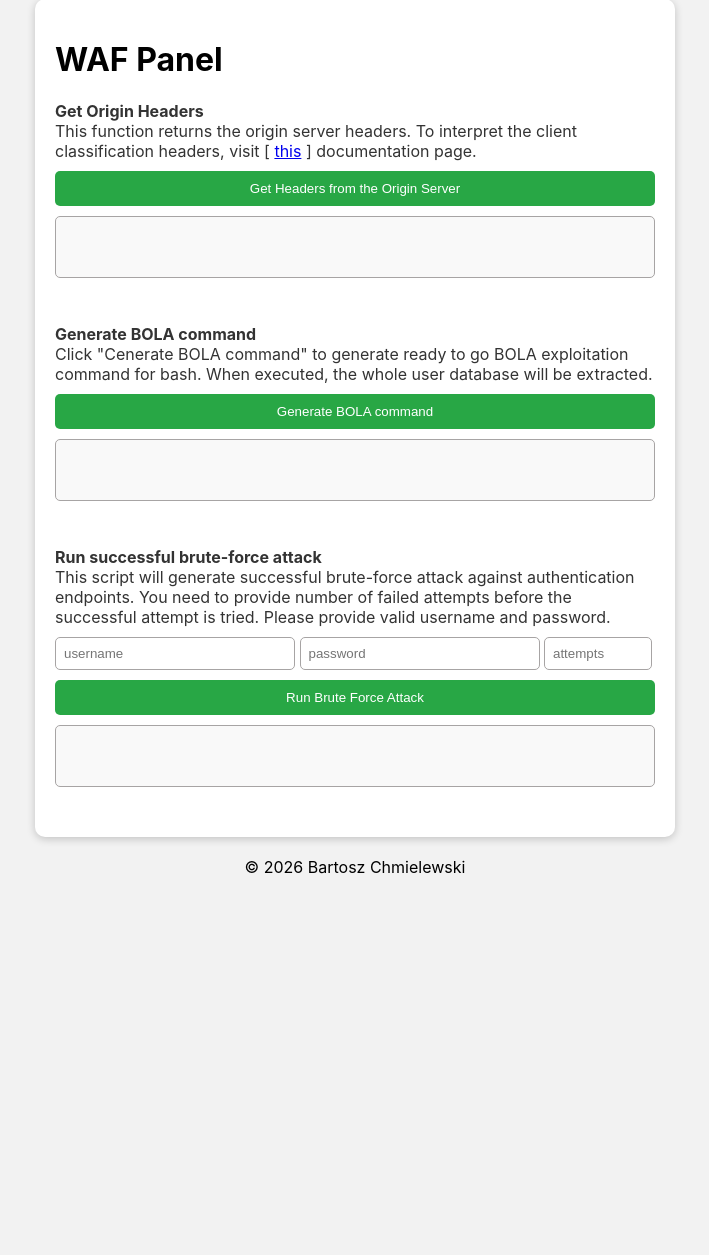
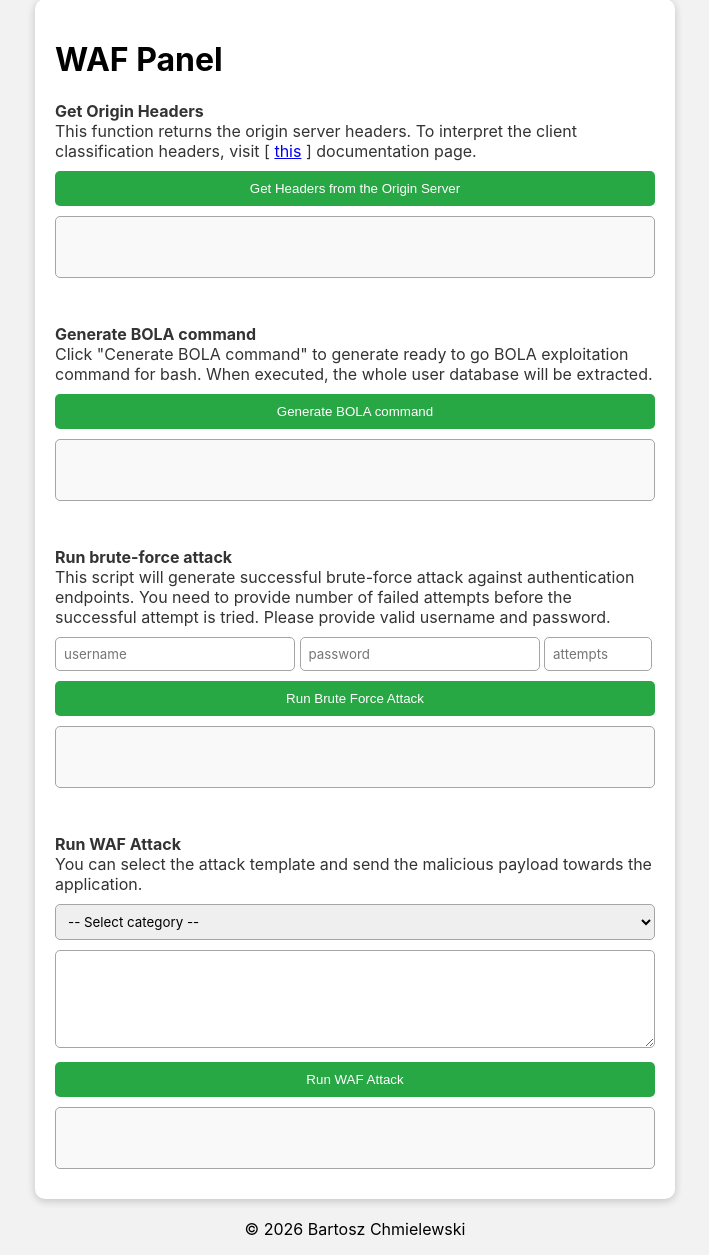
Before and after one commit to spmpl-pl/spm-web-lab, a Flask app: page /wafpanel in a window 1280 px wide. Shown: the part 106-1361 px from the top of the page, without its empty margins (285-994 px from the left). Before the commit the page ends 980 px from the top, so only its background shows below. Run offline with Flask 3, Linux system fonts and the light colour scheme.

Commit message:
WAF Attacks frontend

```diff
--- a/static/style.css
+++ b/static/style.css
@@ -145,11 +145,12 @@ h2 {
 
 input[type="text"],
 input[type="password"],
+select,
 textarea {
   width: 100%;
   padding: 8px;
   margin-bottom: 10px;
-
+  font-family: "Aptos", "Inter", "Segoe UI", Arial, sans-serif;
   border-radius: 5px;
   border: 1px solid #a7a4a4;
   box-sizing: border-box;
--- a/templates/wafpanel.html
+++ b/templates/wafpanel.html
@@ -30,7 +30,7 @@ content %}
 <br />
 
 <p>
-  <b>Run successful brute-force attack</b><br />
+  <b>Run brute-force attack</b><br />
   This script will generate successful brute-force attack against authentication endpoints.
   You need to provide number of failed attempts before the successful attempt is tried. Please
   provide valid username and password.
@@ -43,7 +43,27 @@ content %}
 
 <br />
 
+<p>
+  <b>Run WAF Attack</b><br />
+  You can select the attack template and send the malicious payload towards the application.
+</p>
+<select id="WAFAttackSelect">
+  <option value="">-- Select an attack --</option>
+</select>
+  <textarea
+    type="text"
+    rows="5"
+    id="WAFAttackInput"
+    placeholder=""
+  ></textarea>
+<button id="WAFAttackButton">Run WAF Attack</button>
+<div id="WAFAttackResult" class="result"></div>
+
+
 <script>
+
+
+
   function getCookie(name) {
     const cookies = document.cookie.split("; ");
     for (let c of cookies) {
@@ -150,6 +170,44 @@ content %}
 
 
   };
+
+    const WAFAttacks = [
+      {"attack": "SQL Injection", "payload": "' OR 1 = 1;"},
+      {"attack": "Cross-Site Scripting", "payload": "test"}
+    ];
+
+    const select = document.getElementById("WAFAttackSelect");
+
+    try {
+      // clear placeholder
+      select.innerHTML = '<option value="">-- Select category --</option>';
+
+      WAFAttacks.forEach((item, index) => {
+        const option = document.createElement("option");
+        option.value = index;        // store index
+        option.textContent = item.attack;
+        select.appendChild(option);
+      });
+
+      // 👇 When user selects an attack
+      select.addEventListener("change", function () {
+        const selectedIndex = this.value;
+
+        if (selectedIndex === "") {
+          document.getElementById("WAFAttackInput").innerText = ""; // reset if placeholder selected
+          return;
+        }
+
+        const selectedAttack = WAFAttacks[selectedIndex];
+        document.getElementById("WAFAttackInput").innerText = selectedAttack.payload;
+      });
+
+    } catch (err) {
+      select.innerHTML = '<option value="">Failed to load</option>';
+    }
+
+
+
 </script>
 
 
```
